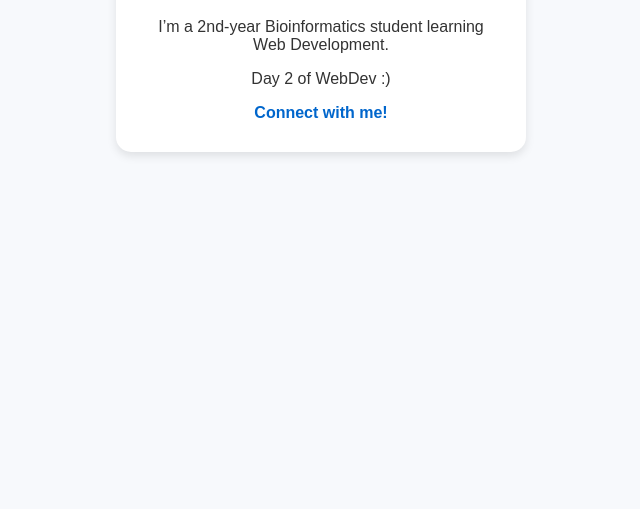
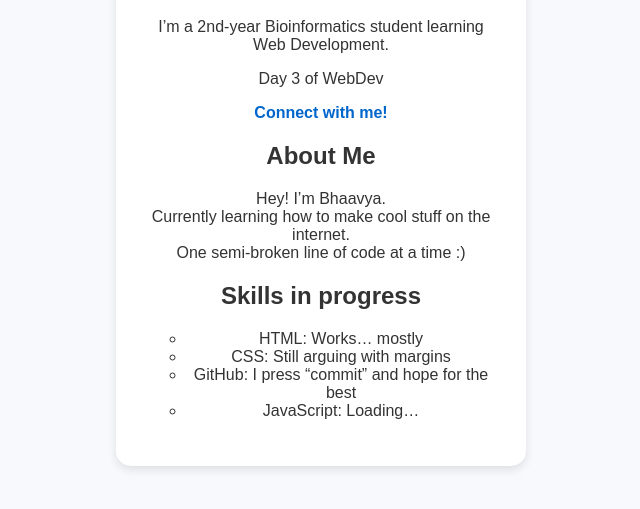
Before and after one commit to Bhaavyasinha/webdev-learning-journey, a plain HTML site: page index.html in a window 1280 px wide. Shown: the part 297-806 px from the top of the page, without its empty margins (319-959 px from the left). Drawn offline with Linux system fonts and the light colour scheme.

Commit message:
Update index.html

```diff
--- a/index.html
+++ b/index.html
@@ -11,8 +11,23 @@
     <img src="pic.jpg" alt="Profile Picture" />
     <h1>Hei!, I’m Bhaavya </h1>
     <p>I’m a 2nd-year Bioinformatics student learning Web Development.</p>
-    <p>Day 2 of WebDev :) </p>
+    <p>Day 3 of WebDev  </p>
     <a href="https://www.linkedin.com/in/bhaavyasinha/" target="_blank">Connect with me!</a>
+
+    <section class="about">
+  <h2>About Me</h2>
+  <p>Hey! I’m Bhaavya.<br> Currently learning how to make cool stuff on the internet.<br> One semi-broken line of code at a time :)</p>
+</section>
+
+<section class="Skills in progress">
+  <h2>Skills in progress</h2>
+  <ul style="list-style-type:circle">
+    <li>HTML: Works… mostly</li>
+    <li>CSS: Still arguing with margins</li>
+    <li>GitHub: I press “commit” and hope for the best</li>
+    <li>JavaScript: Loading…</li>
+  </ul>
+</section>
   </div>
 </body>
 </html>
```
